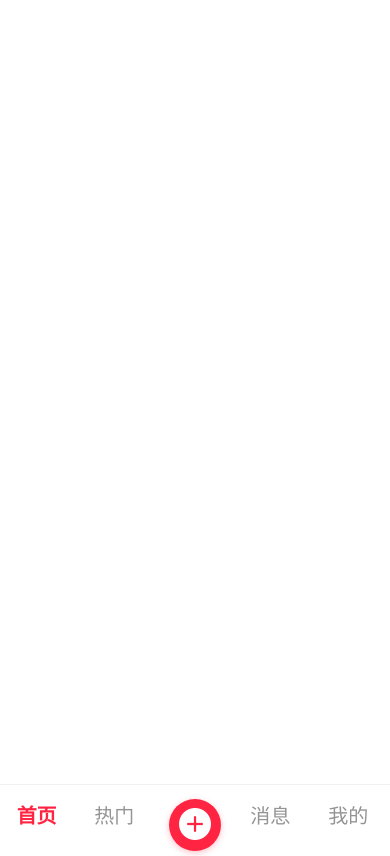
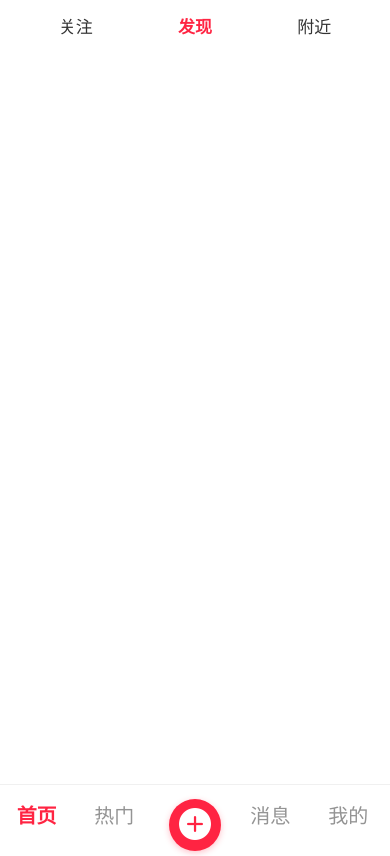
Before and after one commit to ShijieLu222/AwesomeLoginApp, a React Native app in the folder testApp/: screen /MainTabs in a window 390 px wide. Built offline with nearby package versions, Linux system fonts and the light colour scheme.

Commit message:
add topBar to homePage

```diff
--- a/testApp/App.tsx
+++ b/testApp/App.tsx
@@ -8,7 +8,7 @@ import DiscoverPage from './app/pages/discoverPage'; // 导入 DiscoverPage
 import PublishPage from './app/pages/publishPage'; // 导入 PublishPage
 import MessagePage from './app/pages/messagePage'; // 导入 MessagePage
 import MyPage from './app/pages/myPage';           // 导入 MyPage
-import BottomTabBar from './app/src/components/homeComponents/BottomTabBar';
+import BottomTabBar from './app/src/components/BottomTabBar';
 
 import { store } from './app/store';
 
--- a/testApp/app/pages/homePage.tsx
+++ b/testApp/app/pages/homePage.tsx
@@ -1,13 +1,13 @@
-import BottomTabBar from '../src/components/homeComponents/BottomTabBar';
-import { StyleSheet, View } from 'react-native';
+import React from 'react';
+import { View, StyleSheet } from 'react-native';
+import TopBar from '../src/components/homeComponents/TopBar';
 
 export default function HomePage() {
     return (
         <View style={styles.container}>
+            <TopBar />
         </View>
     );
-
-
 }
 
 const styles = StyleSheet.create({
--- a/testApp/app/src/components/homeComponents/BottomTabBar.tsx
+++ b/testApp/app/src/components/BottomTabBar.tsx
@@ -2,7 +2,7 @@ import React from 'react';
 import { StyleSheet, View, Text, TouchableOpacity, Platform } from 'react-native';
 import { useNavigation, CommonActions, useRoute } from '@react-navigation/native';
 import { StackNavigationProp } from '@react-navigation/stack';
-import { MainTabsParamList, RootStackParamList } from '../../../../App'; // 导入路由参数类型
+import { MainTabsParamList, RootStackParamList } from '../../../App'; // 导入路由参数类型
 import { AntDesign } from '@expo/vector-icons'; // 用于图标
 import { BottomTabBarProps } from '@react-navigation/bottom-tabs'; // 导入 TabBar props 类型
 import { getFocusedRouteNameFromRoute } from '@react-navigation/native'; // 一个辅助函数，虽然在这个版本代码里没用到
--- /dev/null
+++ b/testApp/app/src/components/homeComponents/TopBar.tsx
@@ -0,0 +1,84 @@
+import { useState } from "react";
+import { View, StyleSheet, TouchableOpacity, Text, Platform } from "react-native";
+
+export default function TobBar() {
+    const [selectedTab, setSelectedTab] = useState('发现'); // 默认选中"发现"
+    const handleTbaBarPress = (tabName: string) => {
+        setSelectedTab(tabName);
+    }
+
+    return (
+        <View style={styles.container}>
+            <View style={styles.tabBar}>
+                {/* 关注选项 */}
+                <TouchableOpacity
+                    style={styles.tabItem}
+                    onPress={() => { handleTbaBarPress('关注') }}>
+                    <Text style={[
+                        styles.tabText,
+                        selectedTab === '关注' ? styles.selectedTabText : styles.unselectedTabText
+                    ]}>
+                        关注
+                    </Text>
+                </TouchableOpacity>
+
+                {/* 发现选项 */}
+                <TouchableOpacity
+                    style={styles.tabItem}
+                    onPress={() => { handleTbaBarPress('发现') }}>
+                    <Text style={[
+                        styles.tabText,
+                        selectedTab === '发现' ? styles.selectedTabText : styles.unselectedTabText
+                    ]}>
+                        发现
+                    </Text>
+                </TouchableOpacity>
+
+                {/* 附近选项 */}
+                <TouchableOpacity
+                    style={styles.tabItem}
+                    onPress={() => { handleTbaBarPress('附近') }}>
+                    <Text style={[
+                        styles.tabText,
+                        selectedTab === '附近' ? styles.selectedTabText : styles.unselectedTabText
+                    ]}>
+                        附近
+                    </Text>
+                </TouchableOpacity>
+            </View>
+        </View>
+    )
+}
+
+const styles = StyleSheet.create({
+    container: {
+        backgroundColor: '#fff',
+        paddingTop: Platform.OS === 'ios' ? 44 : 0, // iOS 状态栏高度
+    },
+    tabBar: {
+        flexDirection: 'row',
+        height: 50, // 调整为合适的高度
+        backgroundColor: '#fff',
+        borderBottomColor: '#f0f0f0',
+        alignItems: 'center',
+        justifyContent: 'space-between', // 改为 space-between
+        paddingHorizontal: 16, // 添加一些水平内边距，让文字不完全贴边
+    },
+    tabItem: {
+        flex: 1,
+        alignItems: 'center',
+        justifyContent: 'center',
+        // height: '100%', // 移除，可能会影响布局
+    },
+    tabText: {
+        fontSize: 17, // 稍微调大字体大小
+        fontWeight: '500',
+    },
+    selectedTabText: {
+        color: '#FF2442',
+        fontWeight: 'bold',
+    },
+    unselectedTabText: {
+        color: '#333',
+    },
+});
```
Also changed, not shown: testApp/app/src/components/homeComponents/TopNavigationBar.tsx (deleted).
